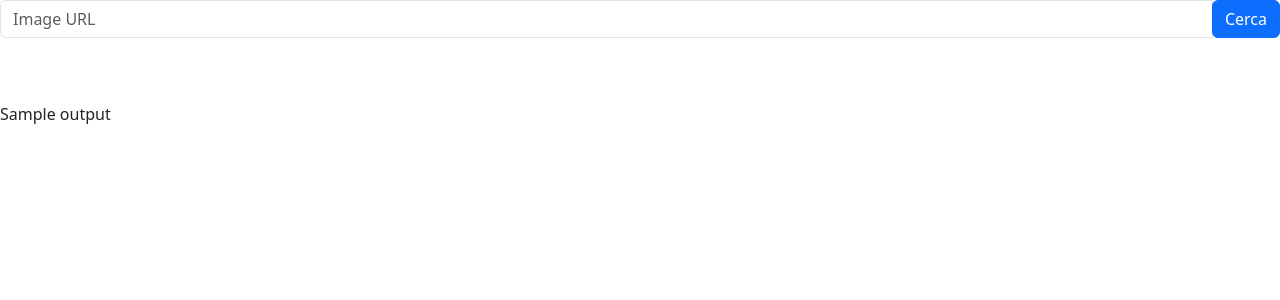
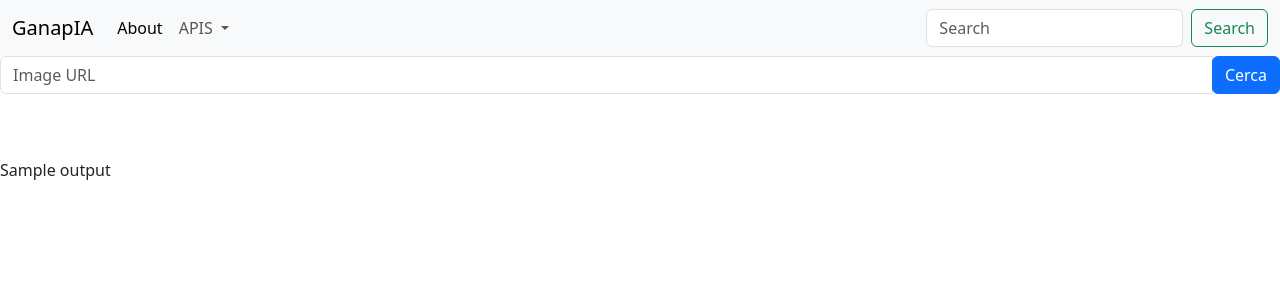
Before and after one commit to NoOPeEKS/hackathonlleida, a Django app: template home/templates/api_vision.html in a window 1280 px wide. Shown: the top 300 px of the page. Run offline with Django 4.2, Linux system fonts and the light colour scheme; the template is opened without the code that fills it: most values are stand-ins (such as "Sample title", 1, 10 or a date in 2020).

Commit message:
Simple Navbar working

```diff
--- a/home/templates/api_description.html
+++ b/home/templates/api_description.html
@@ -1,4 +1,4 @@
-{% extends 'bootstrap.html' %}
+{% extends 'navbar.html' %}
 {% block content %}
 <form method="POST" action="{% url 'api-description' %}">
     {% csrf_token %}
--- a/home/templates/api_intelligence.html
+++ b/home/templates/api_intelligence.html
@@ -1,4 +1,4 @@
-{% extends 'bootstrap.html' %}
+{% extends 'navbar.html' %}
 {% block content %}
 <form method="POST" action="{% url 'api-intelligence' %}">
     {% csrf_token %}
--- a/home/templates/api_property.html
+++ b/home/templates/api_property.html
@@ -1,4 +1,4 @@
-{% extends 'bootstrap.html' %}
+{% extends 'navbar.html' %}
 {% block content %}
 <form method="POST" action="{% url 'api-property' %}">
     {% csrf_token %}
--- a/home/templates/api_vision.html
+++ b/home/templates/api_vision.html
@@ -1,4 +1,4 @@
-{% extends 'bootstrap.html' %}
+{% extends 'navbar.html' %}
 {% block content %}
 <form method="POST" action="{% url 'api-vision' %}">
     {% csrf_token %}
--- a/home/templates/home.html
+++ b/home/templates/home.html
@@ -1,4 +1,4 @@
-{% extends 'bootstrap.html' %}
+{% extends 'navbar.html' %}
 {% block content %}
     <h1>GanapIA</h1>
 {% endblock %}
--- a/templates/bootstrap.html
+++ b/templates/bootstrap.html
@@ -8,6 +8,9 @@
   </head>
   <body>
     <script src="https://cdn.jsdelivr.net/npm/bootstrap@5.3.2/dist/js/bootstrap.bundle.min.js" integrity="sha384-C6RzsynM9kWDrMNeT87bh95OGNyZPhcTNXj1NW7RuBCsyN/o0jlpcV8Qyq46cDfL" crossorigin="anonymous"></script>
+    {% block navbar %}
+    {% endblock %}
+
     {% block content %}
     {% endblock %}
   </body>
--- /dev/null
+++ b/templates/navbar.html
@@ -0,0 +1,34 @@
+{% extends 'bootstrap.html' %}
+
+{% block navbar %}
+    <nav class="navbar navbar-expand-lg bg-body-tertiary">
+  <div class="container-fluid">
+    <a class="navbar-brand" href="/">GanapIA</a>
+    <button class="navbar-toggler" type="button" data-bs-toggle="collapse" data-bs-target="#navbarSupportedContent" aria-controls="navbarSupportedContent" aria-expanded="false" aria-label="Toggle navigation">
+      <span class="navbar-toggler-icon"></span>
+    </button>
+    <div class="collapse navbar-collapse" id="navbarSupportedContent">
+      <ul class="navbar-nav me-auto mb-2 mb-lg-0">
+        <li class="nav-item">
+          <a class="nav-link active" aria-current="page" href="#">About</a>
+        </li>
+        <li class="nav-item dropdown">
+          <a class="nav-link dropdown-toggle" href="#" role="button" data-bs-toggle="dropdown" aria-expanded="false">
+            APIS
+          </a>
+          <ul class="dropdown-menu">
+            <li><a class="dropdown-item" href="/api-vision">Single Image</a></li>
+            <li><a class="dropdown-item" href="/api-description">Description</a></li>
+            <li><a class="dropdown-item" href="/api-intelligence">Comparables</a></li>
+            <li><a class="dropdown-item" href="/api-property">Properties</a></li>
+          </ul>
+        </li>
+      </ul>
+      <form class="d-flex" role="search">
+        <input class="form-control me-2" type="search" placeholder="Search" aria-label="Search">
+        <button class="btn btn-outline-success" type="submit">Search</button>
+      </form>
+    </div>
+  </div>
+</nav>
+{% endblock %}
```
